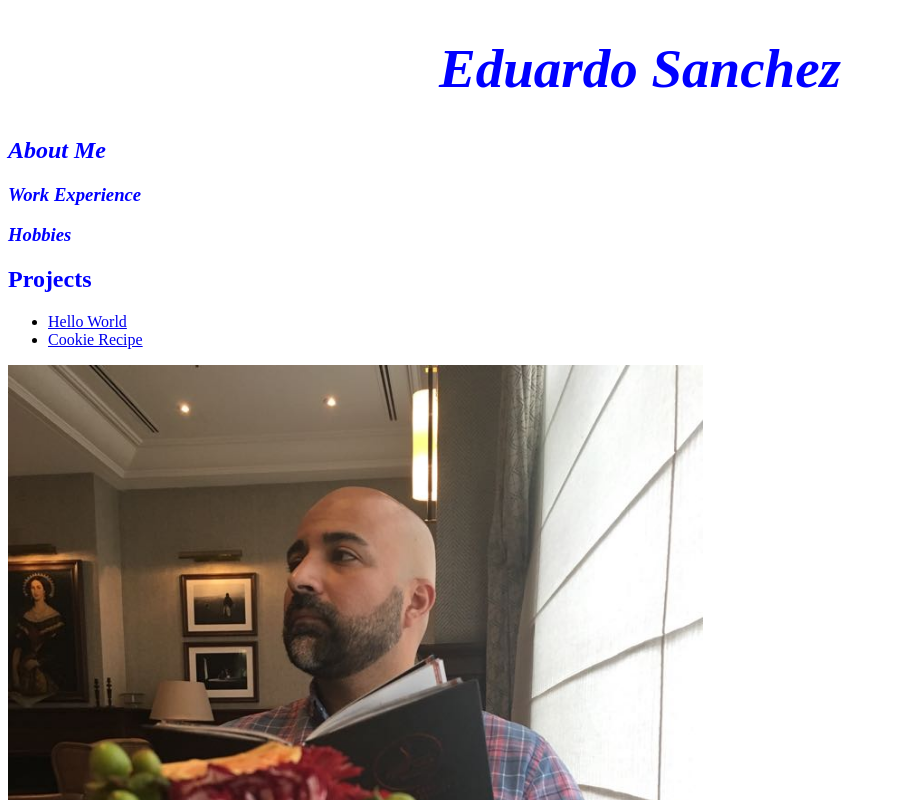
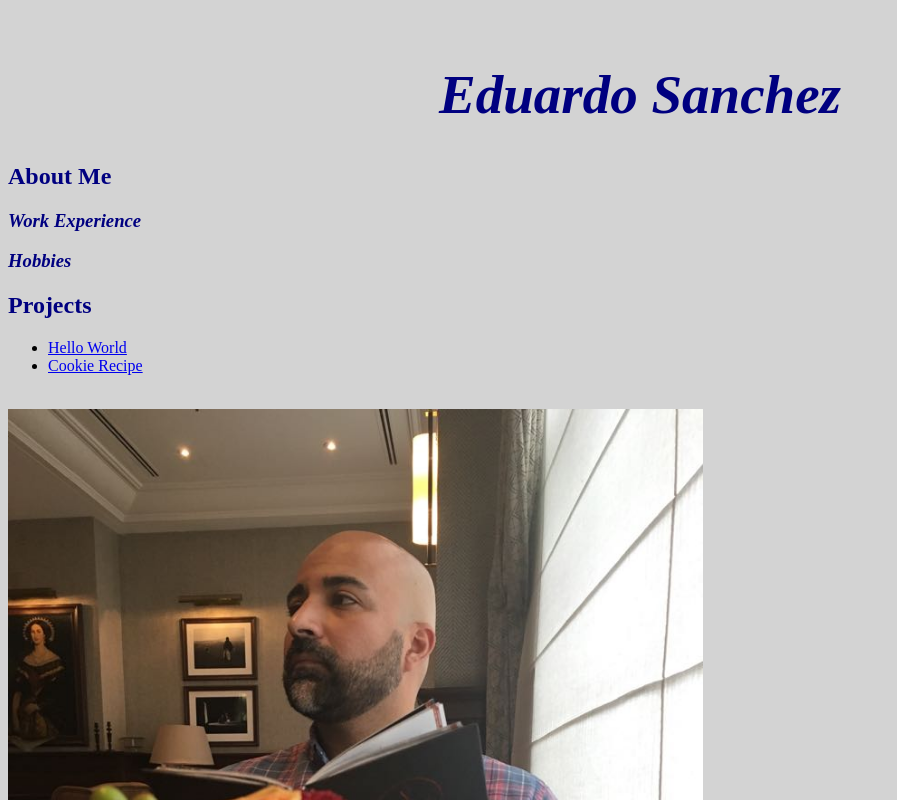
Before and after one commit to codingsanchezeduardo/codingsanchezeduardo.github.io, a plain HTML site: page index.html in a window 1280 px wide. Shown: the top 800 px of the page, without its empty margins (0-897 px from the left). Drawn offline with Linux system fonts and the light colour scheme.

Commit message:
Added Background Color and other CSS elements

```diff
--- a/css/style.css
+++ b/css/style.css
@@ -1,14 +1,18 @@
 h1 {
 	text-align: center;
 	font-size: 55px;
-	color: blue;
+	color: navy;
 	font-style: italic;
 }
 
 h2 {
-    color: blue;
+    color: navy;
 }
 
 h3 {
-    color: blue;
+    color: navy;
 }
+
+body {
+	background-color: lightgrey;
+}
--- a/index.html
+++ b/index.html
@@ -8,22 +8,24 @@
 	}
 	</style>
 	<title>Eduardo Sanchez</title>
+	<br>
 </head>
 <body>
   <h1>Eduardo Sanchez</h1>
-  <h2><em>About Me</em></h2>
+  <h2><strong>	About Me</strong></h2>
   <div></div>
-  <h3><em>Work Experience</em></h3>
+  <h3><em>		Work Experience</em></h3>
   <p></p>
   <div></div>
-  <h3><em>Hobbies</em></h3>
+  <h3><em>		Hobbies</em></h3>
   <p></p>
-  <h2>Projects</h2>
+  <h2><strong>	Projects</strong></h2>
   	<ul>
   		<li><a href="https://github.com/codingsanchezeduardo/hello-world.git">Hello World</a></li>
   		<li><a href="https://github.com/codingsanchezeduardo/Cookie-Recipe.git">Cookie Recipe</a></li>
 
   	</ul>
+  	<br>
   <img src="images/EddieFourSeasonsCDMX.JPG" alt="Eddie at the Four Seasons MX">
 </body>
 </html>
```
